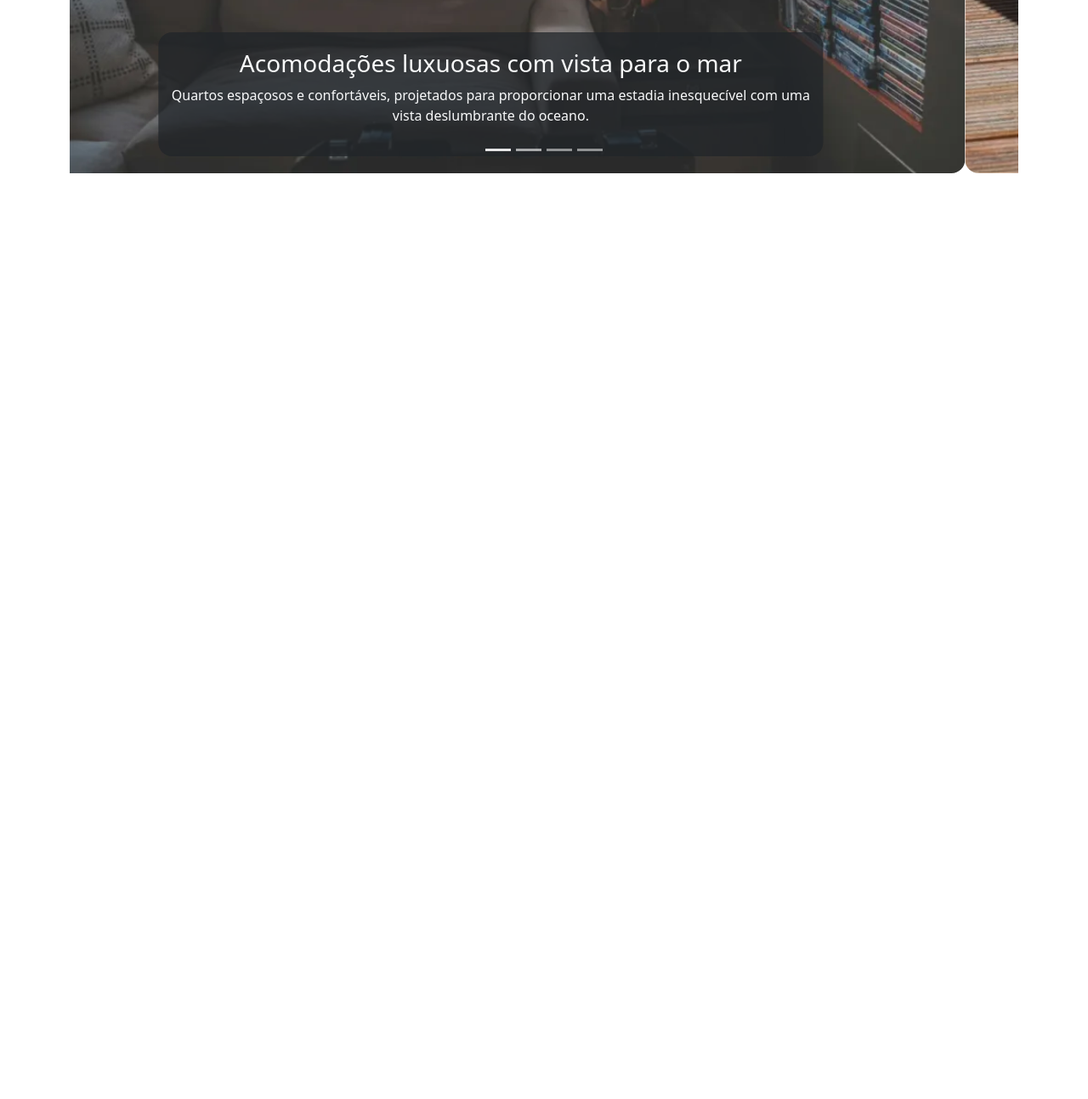
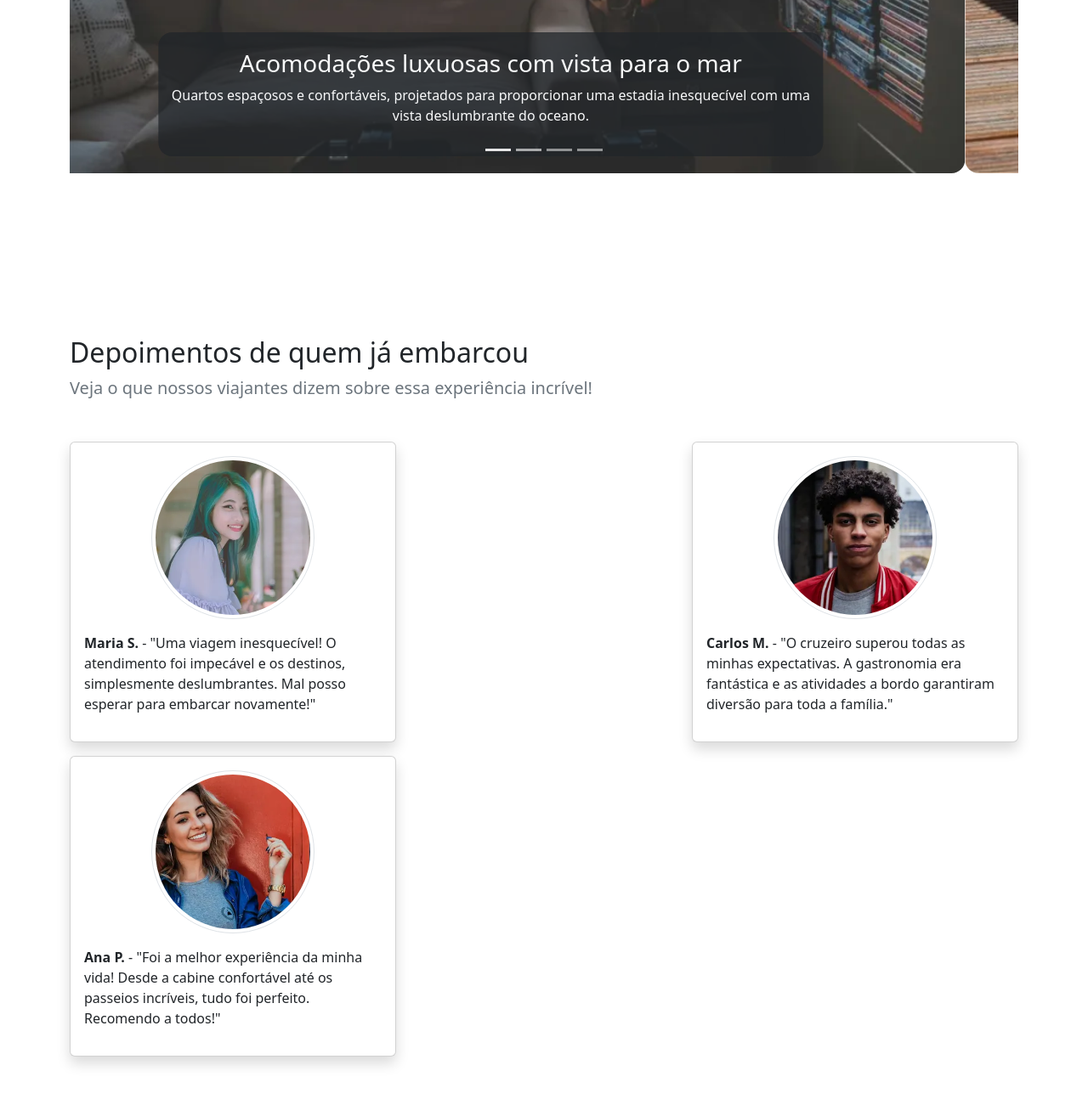
Before and after one commit to WenderMachado/oceanis, a plain HTML site: page index.html in a window 1280 px wide. Shown: the part 1261-2555 px from the top of the page at 85% size. Before the commit the page ends 1561 px from the top, so only its background shows below. Drawn offline with nearby package versions, Linux system fonts and the light colour scheme.

Commit message:
adiciona section de depoimentos

```diff
--- a/css/styles.css
+++ b/css/styles.css
@@ -4,3 +4,12 @@
   background-size: cover;
   background-position: center;
 }
+
+.card-testimonial {
+  max-width: 24rem;
+}
+
+.card-testimonial img {
+  height: 12rem;
+  width: 12rem;
+}
--- a/index.html
+++ b/index.html
@@ -132,6 +132,50 @@
       </div>
     </section>
   </main>
+   <section class="py-5">
+      <div class="container py-5">
+        <h2>Depoimentos de quem já embarcou</h2>
+        <p class="fs-5 mb-5 text-secondary">
+          Veja o que nossos viajantes dizem sobre essa experiência incrível!
+        </p>
+
+        <div class="d-flex flex-wrap gap-3 justify-content-between">
+          <div class="card card-testimonial shadow">
+            <div class="card-body">
+              <img class="d-block mx-auto img-fluid img-thumbnail object-fit-cover rounded-circle"
+                src="imgs/pexels-pixabay-371160.webp" alt="Maria S.">
+              <p class="mt-3">
+                <strong>Maria S.</strong> - "Uma viagem inesquecível! O atendimento foi impecável e os destinos,
+                simplesmente
+                deslumbrantes. Mal posso esperar para embarcar novamente!"
+              </p>
+            </div>
+          </div>
+          <div class="card card-testimonial shadow">
+            <div class="card-body">
+              <img class="d-block mx-auto img-fluid img-thumbnail object-fit-cover rounded-circle"
+                src="imgs/pexels-creationhill-1681010 (1).webp" alt="Carlos M.">
+              <p class="mt-3">
+                <strong>Carlos M.</strong> - "O cruzeiro superou todas as minhas expectativas. A gastronomia era
+                fantástica e as
+                atividades a bordo garantiram diversão para toda a família."
+              </p>
+            </div>
+          </div>
+          <div class="card card-testimonial shadow">
+            <div class="card-body">
+              <img class="d-block mx-auto img-fluid img-thumbnail object-fit-cover rounded-circle"
+                src="imgs/pexels-vinicius-wiesehofer-289347-1090387.webp" alt="Ana P.">
+              <p class="mt-3">
+                <strong>Ana P.</strong> - "Foi a melhor experiência da minha vida! Desde a cabine confortável até os
+                passeios incríveis,
+                tudo foi perfeito. Recomendo a todos!"
+              </p>
+            </div>
+          </div>
+        </div>
+      </div>
+    </section>
 
   <script src="https://cdn.jsdelivr.net/npm/bootstrap@5.3.6/dist/js/bootstrap.bundle.min.js"></script>
 </body>
```
Also changed, not shown: imgs/pexels-creationhill-1681010 (1).webp (added).
